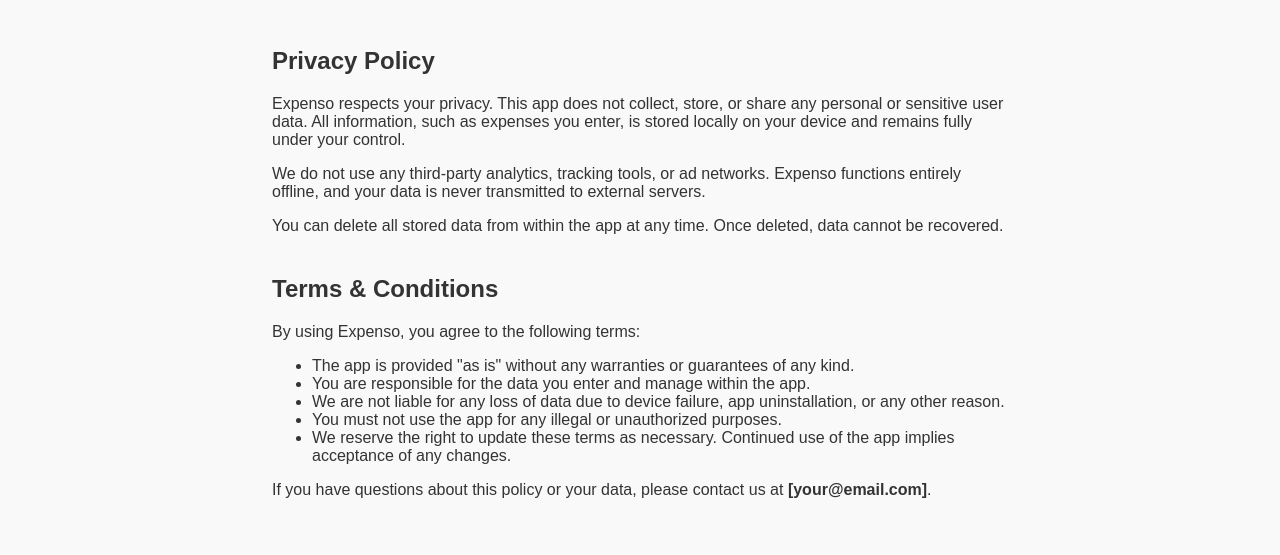
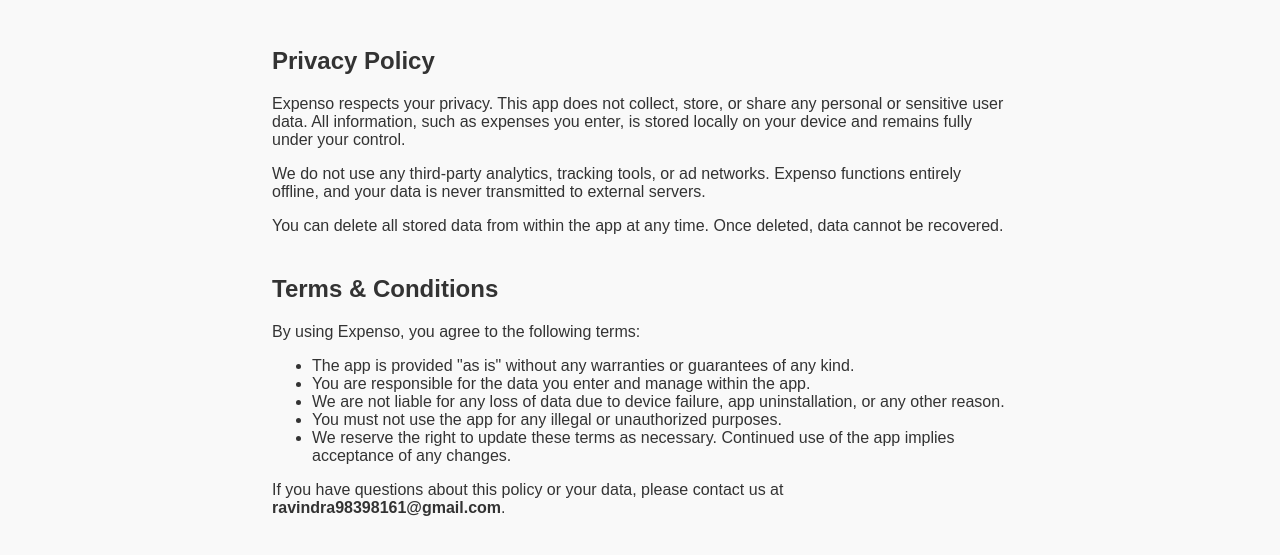
Before and after one commit to ravindrapratappatel/expenso-privacy, a plain HTML site: page index.html in a window 1280 px wide. Shown: the part 65-620 px from the top of the page. Drawn offline with Linux system fonts and the light colour scheme.

Commit message:
email update

```diff
--- a/index.html
+++ b/index.html
@@ -106,7 +106,7 @@
         <li>We reserve the right to update these terms as necessary. Continued use of the app implies acceptance of any changes.</li>
       </ul>
       <p>
-        If you have questions about this policy or your data, please contact us at <strong>[your@email.com]</strong>.
+        If you have questions about this policy or your data, please contact us at <strong>ravindra98398161@gmail.com</strong>.
       </p>
     </section>
   </main>
```
